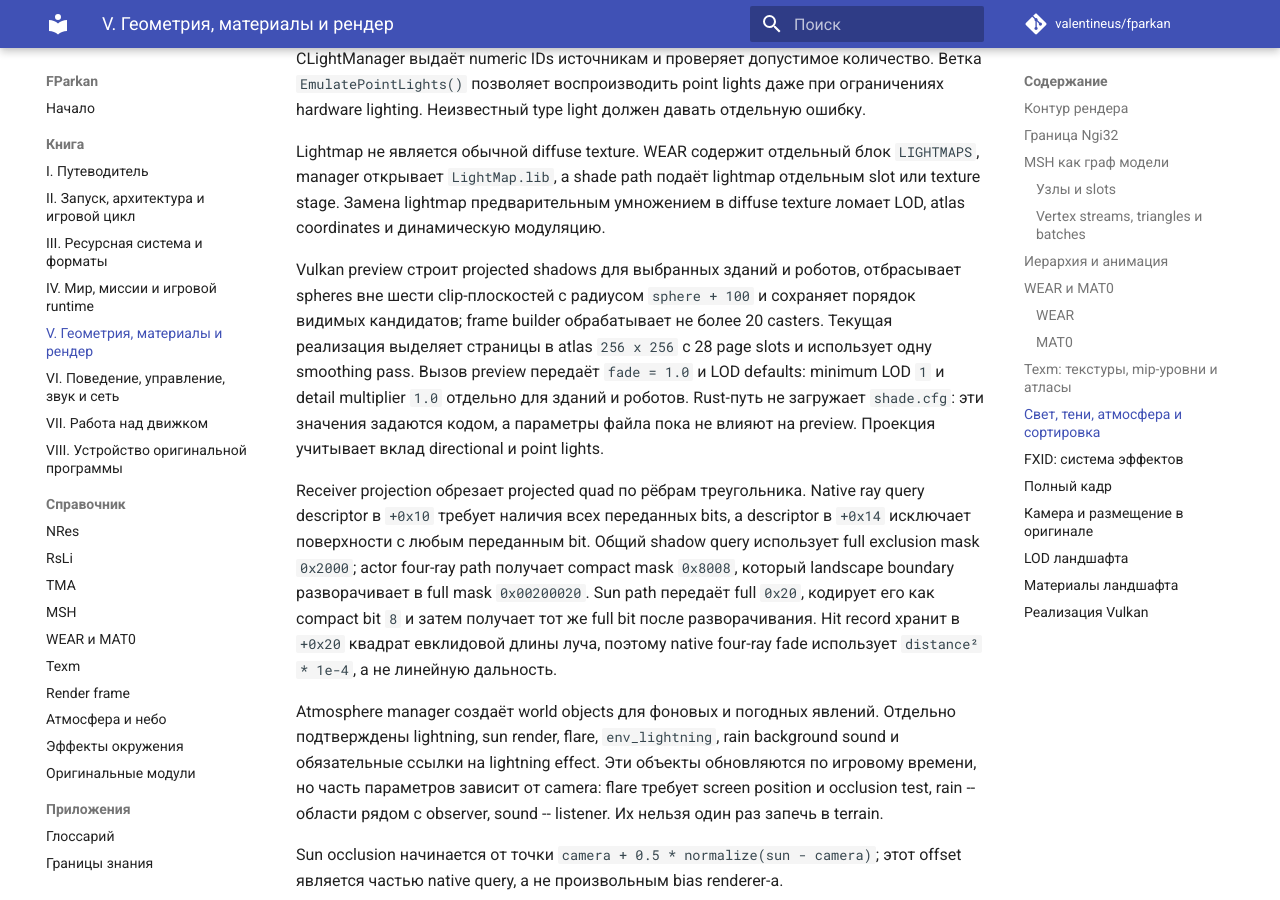
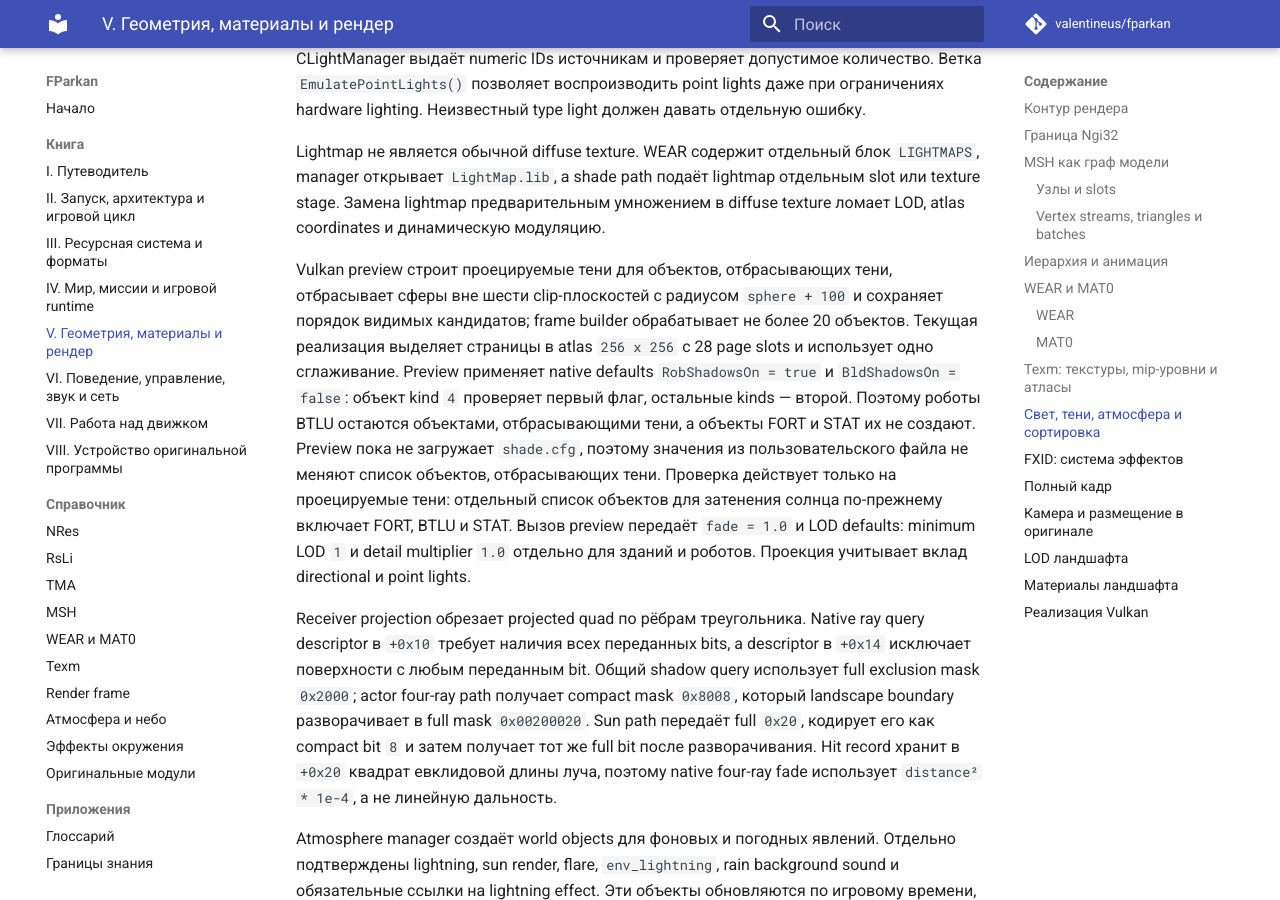
Before and after one commit to valentineus/fparkan, an MkDocs documentation site: the page built from docs/tomes/05-render.md, in a window 1280 px wide and 900 px high, scrolled down 12967 px. Built offline with MkDocs 1.6.1 and Material for MkDocs 9.7.7, drawn with Linux system fonts in a browser that asks for light colours; comment, search, counter and statistics services are not loaded.

Commit message:
fix(render): honor native shadow caster defaults

```diff
--- a/docs/tomes/05-render.md
+++ b/docs/tomes/05-render.md
@@ -625,15 +625,20 @@ Lightmap не является обычной diffuse texture. WEAR содерж
 отдельным slot или texture stage. Замена lightmap предварительным умножением в
 diffuse texture ломает LOD, atlas coordinates и динамическую модуляцию.
 
-Vulkan preview строит projected shadows для выбранных зданий и роботов,
-отбрасывает spheres вне шести clip-плоскостей с радиусом `sphere + 100` и
+Vulkan preview строит проецируемые тени для объектов, отбрасывающих тени,
+отбрасывает сферы вне шести clip-плоскостей с радиусом `sphere + 100` и
 сохраняет порядок видимых кандидатов; frame builder обрабатывает не более 20
-casters. Текущая реализация выделяет страницы в atlas `256 x 256` с 28 page
-slots и использует одну smoothing pass. Вызов preview передаёт `fade = 1.0` и
-LOD defaults: minimum LOD `1` и detail multiplier `1.0` отдельно для зданий и
-роботов. Rust-путь не загружает `shade.cfg`: эти значения задаются кодом, а
-параметры файла пока не влияют на preview. Проекция учитывает вклад
-directional и point lights.
+объектов. Текущая реализация выделяет страницы в atlas `256 x 256` с 28 page
+slots и использует одно сглаживание. Preview применяет native defaults
+`RobShadowsOn = true` и `BldShadowsOn = false`: объект kind `4` проверяет
+первый флаг, остальные kinds — второй. Поэтому роботы BTLU остаются объектами,
+отбрасывающими тени, а объекты FORT и STAT их не создают. Preview пока не
+загружает `shade.cfg`, поэтому значения из пользовательского файла не меняют
+список объектов, отбрасывающих тени. Проверка действует только на проецируемые
+тени: отдельный список объектов для затенения солнца по-прежнему включает
+FORT, BTLU и STAT. Вызов preview передаёт `fade = 1.0` и LOD defaults:
+minimum LOD `1` и detail multiplier `1.0` отдельно для зданий и роботов.
+Проекция учитывает вклад directional и point lights.
 
 Receiver projection обрезает projected quad по рёбрам треугольника. Native ray
 query descriptor в `+0x10` требует наличия всех переданных bits, а descriptor
```
Also changed, not shown: 1 other file.
